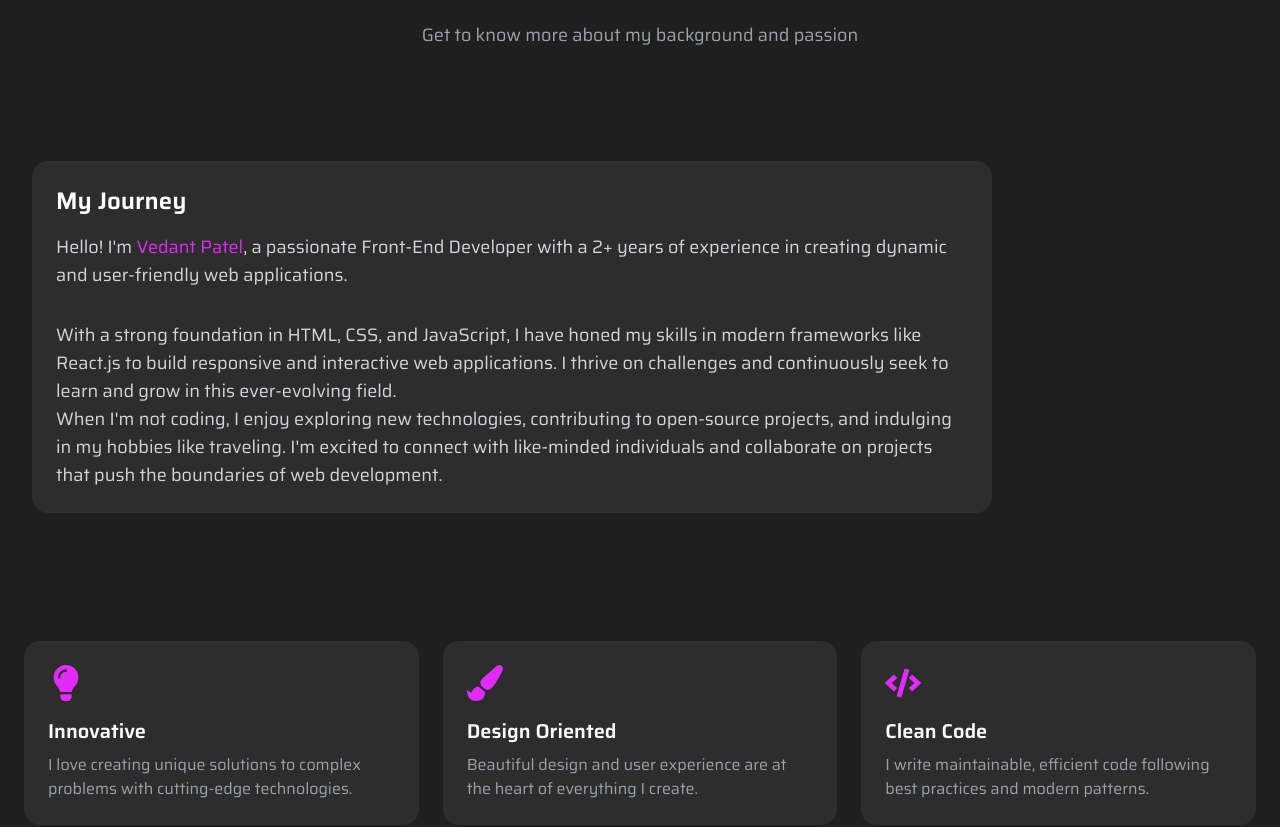
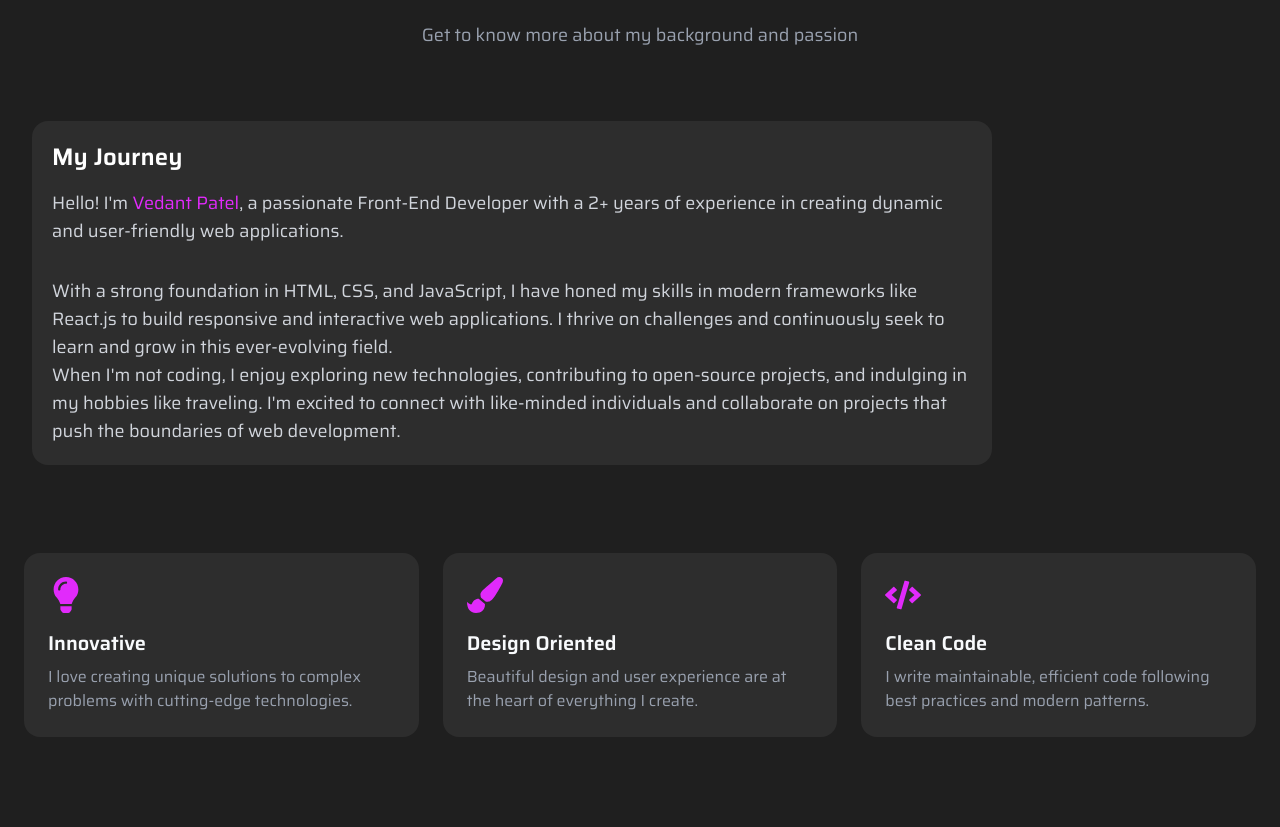
Before and after one commit to vedantp72/Portfolio, a React (Vite) app: page / in a window 1280 px wide. Shown: the part 911-1738 px from the top of the page. Built offline with nearby package versions, Linux system fonts and the light colour scheme.

Commit message:
Update about.jsx

```diff
--- a/src/components/about.jsx
+++ b/src/components/about.jsx
@@ -37,9 +37,9 @@ function AboutPage() {
             whileInView={{ opacity: 1, y: 0 }}
             transition={{ duration: 0.9, ease: 'easeOut' }}
             viewport={{ once: false, amount: 0.2 }}
-            className='py-10'>
+            className=''>
             <div className='text-lg text-gray-300 rounded-2xl p-2'>
-              <div className='bg-dark-300 rounded-2xl p-6 md:w-240'>
+              <div className='bg-dark-300 rounded-2xl p-5 md:w-240'>
               <h3 className='text-2xl text-white font-semibold mb-4'>My Journey</h3>
               <p className='mb-8'>Hello! I'm <span className='text-fuchsia-500'>Vedant Patel</span>, a passionate Front-End Developer with a 2+ years of experience in creating dynamic and user-friendly web applications. </p>
               <p>With a strong foundation in HTML, CSS, and JavaScript, I have honed my skills in modern frameworks like React.js to build responsive and interactive web applications. I thrive on challenges and continuously seek to learn and grow in this ever-evolving field.</p>
```
